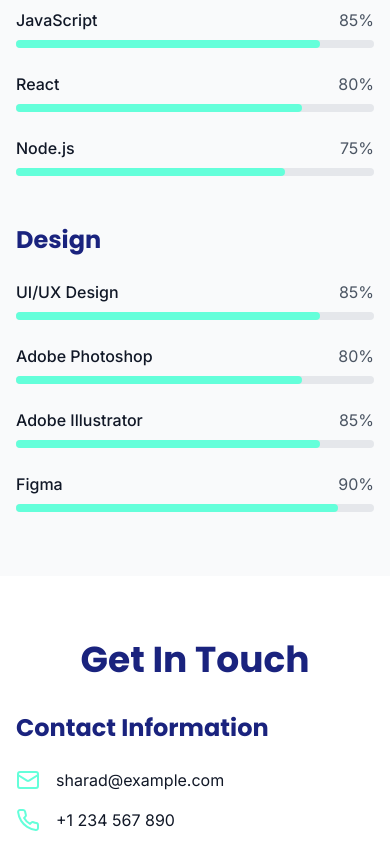
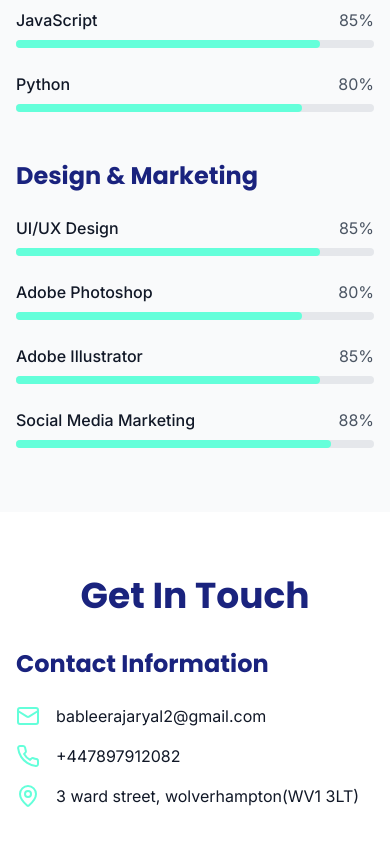
Before and after one commit to TheRaj058/vivid-vision-portfolio, a React (Vite) app: page / in a window 390 px wide. Shown: the part 2700-3544 px from the top of the page. Built offline with nearby package versions, Linux system fonts and the light colour scheme.

Commit message:
Update menu color and contact info
Changed the menu to white color. Updated skills section by removing Java, React, Node.js, and Figma; added Python and included social media marketing. Updated contact information with new email, phone number, and location details.
[skip gpt_engineer]

```diff
--- a/src/components/Contact.tsx
+++ b/src/components/Contact.tsx
@@ -13,15 +13,15 @@ const Contact = () => {
               <div className="space-y-4">
                 <div className="flex items-center">
                   <Mail className="text-accent mr-4" />
-                  <span>sharad@example.com</span>
+                  <span>bableerajaryal2@gmail.com</span>
                 </div>
                 <div className="flex items-center">
                   <Phone className="text-accent mr-4" />
-                  <span>+1 234 567 890</span>
+                  <span>+447897912082</span>
                 </div>
                 <div className="flex items-center">
                   <MapPin className="text-accent mr-4" />
-                  <span>Your Location</span>
+                  <span>3 ward street, wolverhampton(WV1 3LT)</span>
                 </div>
               </div>
             </div>
--- a/src/components/Navbar.tsx
+++ b/src/components/Navbar.tsx
@@ -35,7 +35,7 @@ const Navbar = () => {
               <a
                 key={link.href}
                 href={link.href}
-                className="text-gray-700 hover:text-primary transition-colors"
+                className="text-white hover:text-accent transition-colors"
               >
                 {link.label}
               </a>
--- a/src/components/Skills.tsx
+++ b/src/components/Skills.tsx
@@ -3,14 +3,13 @@ const Skills = () => {
     development: [
       { name: "HTML/CSS", level: 90 },
       { name: "JavaScript", level: 85 },
-      { name: "React", level: 80 },
-      { name: "Node.js", level: 75 },
+      { name: "Python", level: 80 },
     ],
     design: [
       { name: "UI/UX Design", level: 85 },
       { name: "Adobe Photoshop", level: 80 },
       { name: "Adobe Illustrator", level: 85 },
-      { name: "Figma", level: 90 },
+      { name: "Social Media Marketing", level: 88 },
     ],
   };
 
@@ -41,7 +40,7 @@ const Skills = () => {
           </div>
 
           <div>
-            <h3 className="text-2xl font-bold mb-6 text-primary">Design</h3>
+            <h3 className="text-2xl font-bold mb-6 text-primary">Design & Marketing</h3>
             <div className="space-y-6">
               {skills.design.map((skill) => (
                 <div key={skill.name}>
```
